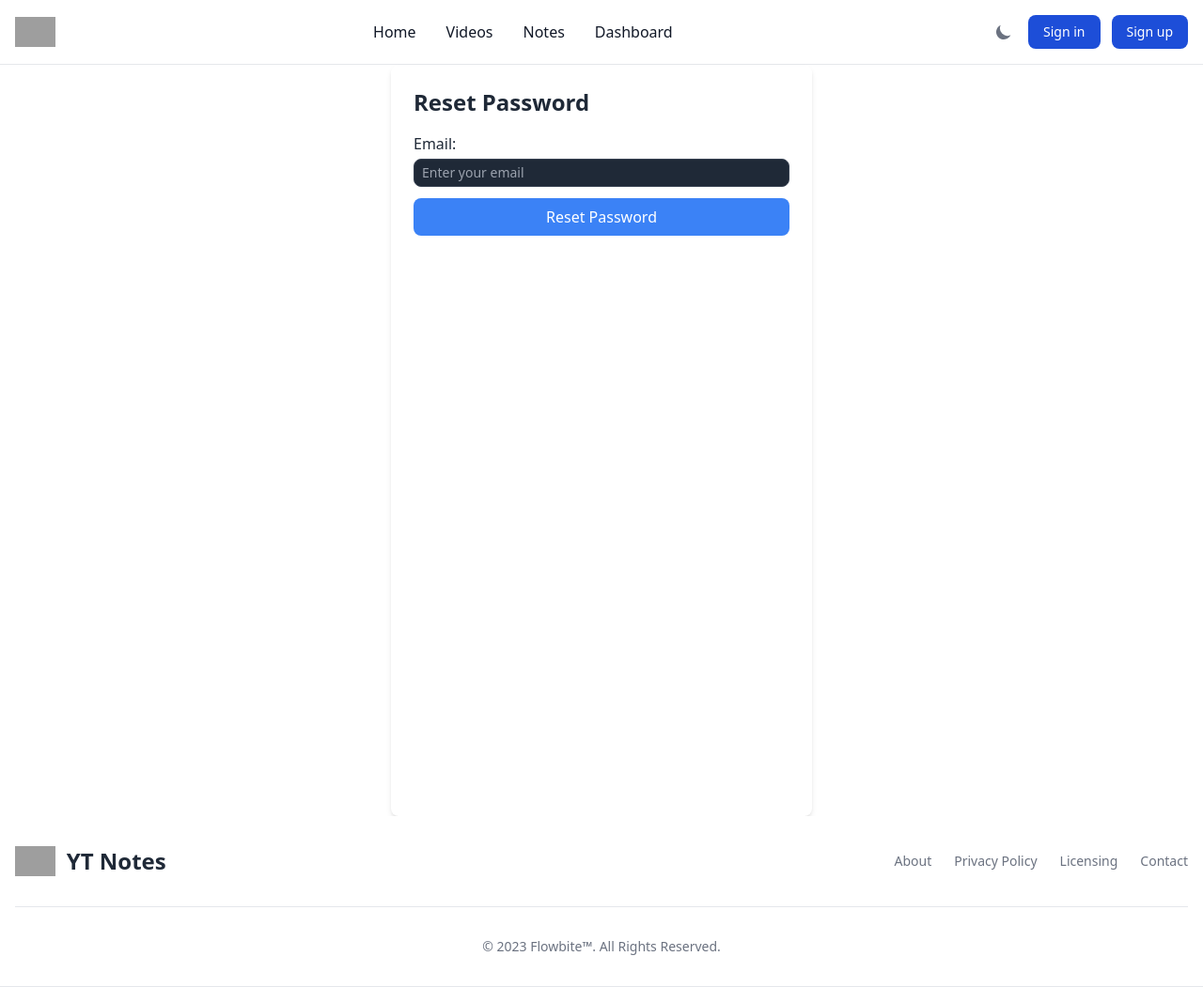
After one commit to Soumen3/YouTubeNotes, a Django app: page /password_reset/ in a window 1280 px wide. The commit adds this page. Shown: the whole page at 94% size. Run offline with Django 5.2, Linux system fonts and the light colour scheme; some libraries are stand-ins or nearby versions; grey boxes are pictures that could not be loaded.

Commit message:
git forgot password

```diff
--- a/Note/form.py
+++ b/Note/form.py
@@ -2,7 +2,8 @@ from django.contrib.auth.forms import UserCreationForm, AuthenticationForm
 from django.contrib.auth.models import User
 from django.core.exceptions import ValidationError
 from django import forms
-from django.contrib.auth.forms import PasswordChangeForm
+from django.contrib.auth.forms import PasswordChangeForm, PasswordResetForm, SetPasswordForm
+
 
 tailwindcss = " rounded-lg bg-gray-800 w-full :text-gray-200 dark:bg-gray-700 border border-gray-700 focus:border-blue-500 focus:ring-1 focus:ring-blue-500 focus:outline-none text-sm text-gray-200 py-1 px-2 my-1"
 
@@ -58,3 +59,22 @@ class CustomPasswordChangeForm(PasswordChangeForm):
 
     class Meta:
         fields = ['old_password', 'new_password1', 'new_password2']
+
+
+
+
+class CustomPasswordResetForm(PasswordResetForm):
+    email = forms.EmailField(
+        label="Email",
+        widget=forms.EmailInput(attrs={'class': tailwindcss, 'placeholder': 'Enter your email'})
+    )
+
+class CustomSetPasswordForm(SetPasswordForm):
+    new_password1 = forms.CharField(
+        label="New Password",
+        widget=forms.PasswordInput(attrs={'class': tailwindcss, 'placeholder': 'Enter new password'})
+    )
+    new_password2 = forms.CharField(
+        label="Confirm New Password",
+        widget=forms.PasswordInput(attrs={'class': tailwindcss, 'placeholder': 'Confirm new password'})
+    )
--- a/Note/templates/auth/user_login.html
+++ b/Note/templates/auth/user_login.html
@@ -13,8 +13,9 @@
 					</span>
 				</button>
 			</form>
-			<div class="alternative-link">
+			<div class="alternative-link flex flex-col items-end">
 				<p>Don't have an account? <a href="{% url 'signup' %}" class="text-blue-500 dark:text-blue-400">Sign Up</a></p>
+				<a href="{% url "password_reset" %}" class="text-blue-500 dark:text-blue-400">Forgot Password?</a>
 			</div>
 		</div>
 
--- /dev/null
+++ b/Note/templates/password/password_reset_form.html
@@ -0,0 +1,13 @@
+{% extends "base.html" %}
+{% load static %}
+
+{% block body %}
+<div class="max-w-md h-screen mx-auto bg-white dark:bg-gray-800 p-6 rounded-lg shadow-md text-gray-800 dark:text-white">
+    <h2 class="text-2xl font-semibold mb-4">Reset Password</h2>
+    <form method="post" class="gap-2">
+        {% csrf_token %}
+        {{ form.as_p }}
+        <button type="submit" class="mt-2 w-full bg-blue-500 text-white py-2 px-4 rounded-lg hover:bg-blue-600">Reset Password</button>
+    </form>
+</div>
+{% endblock body %}
--- a/Note/urls.py
+++ b/Note/urls.py
@@ -20,4 +20,8 @@ urlpatterns = [
 
 	# ===================== Password Change ========================#
 	path('password_change/', views.CustomPasswordChangeView.as_view(), name='password_change'),
+
+	# ===================== Password Reset ========================#
+	path('password_reset/', views.CustomPasswordResetView.as_view(), name='password_reset'),
+    path('reset/<uidb64>/<token>/', views.CustomPasswordResetConfirmView.as_view(), name='password_reset_confirm'),
 ]
--- a/Note/views.py
+++ b/Note/views.py
@@ -11,8 +11,8 @@ from django.contrib.auth.views import PasswordChangeView
 from django.urls import reverse_lazy
 from django.contrib.auth.decorators import login_required
 from django.utils.decorators import method_decorator
-from .form import CustomPasswordChangeForm
-
+from .form import CustomPasswordChangeForm, CustomPasswordResetForm, CustomSetPasswordForm
+from django.contrib.auth.views import PasswordResetView, PasswordResetConfirmView
 
 # Create your views here.
 
@@ -180,3 +180,23 @@ class CustomPasswordChangeView(PasswordChangeView):
     def form_valid(self, form):
         messages.success(self.request, 'Your password was successfully updated!')
         return super().form_valid(form)
+
+
+class CustomPasswordResetView(PasswordResetView):
+	form_class = CustomPasswordResetForm
+	template_name = 'password/password_reset_form.html'
+	success_url = reverse_lazy('home')
+
+	def form_valid(self, form):
+		messages.success(self.request, 'An email has been sent to your email address')
+		return super().form_valid(form)
+
+
+class CustomPasswordResetConfirmView(PasswordResetConfirmView):
+	form_class = CustomSetPasswordForm
+	template_name = 'password/password_reset_confirm.html'
+	success_url = reverse_lazy('login')
+
+	def form_valid(self, form):
+		messages.success(self.request, 'Your password was successfully updated!')
+		return super().form_valid(form)
```
Also changed, not shown: Note/templates/password/password_reset_confirm.html (added, +13 -0 lines).
